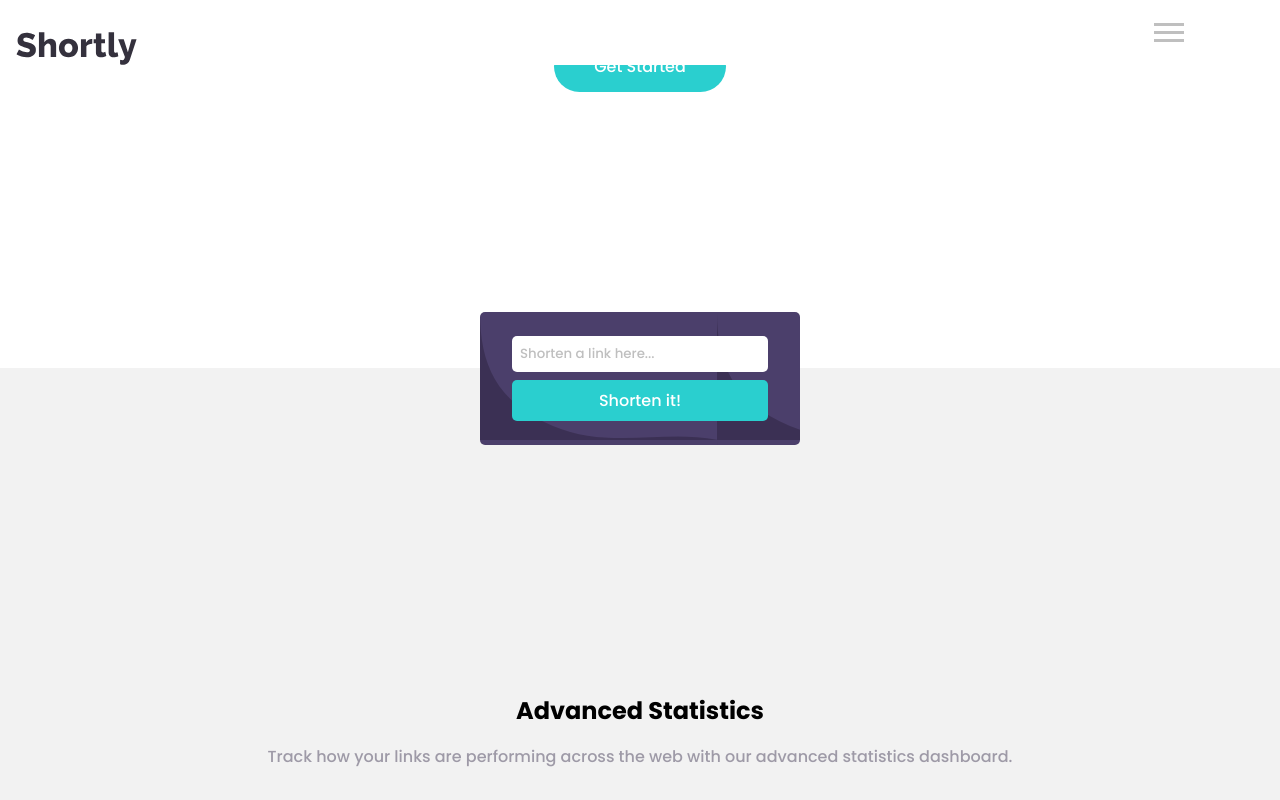
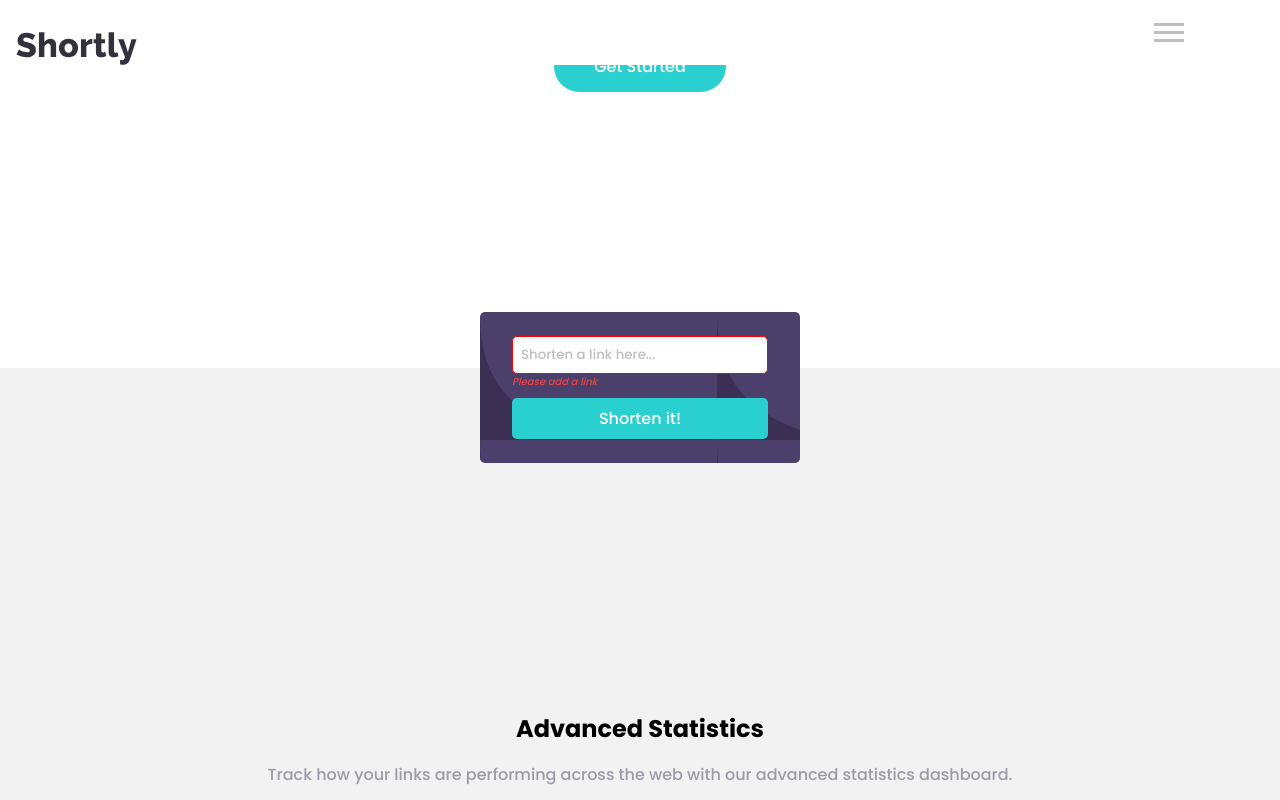
Before and after one commit to May0505/URL_shortener, a React (Create React App) app: page / in a window 1280 px wide. Both pictures are taken after a click on the button "Shorten it!". Shown: the part 527-1327 px from the top of the page. Built offline with nearby package versions, Linux system fonts and the light colour scheme.

Commit message:
修正邏輯

```diff
--- a/src/components/Shortener.js
+++ b/src/components/Shortener.js
@@ -1,39 +1,33 @@
 import React, { useState } from "react";
 
-const Shortener = ({ shortenURL, setInput }) => {
-  let [inputValue, setInputValue] = useState(true);
+const Shortener = ({ shortenURL, setInput, input }) => {
   const inputHandler = (e) => {
-    setInput(e.target.value);
+    setInput({ value: e.target.value, empty: false });
   };
 
   const enterHandler = (e) => {
     if (e.key === "Enter") {
       shortenURL();
     }
-    if (e.target.value.trim().length <= 0) {
-      setInputValue(false);
+    if (input.value.trim().length <= 0) {
+      setInput({ value: "", empty: true });
     } else {
-      setInputValue(true);
+      setInput({ value: e.target.value, empty: false });
+    }
+  };
+
+  const btnHandler = (e) => {
+    if (input.value.trim().length <= 0) {
+      setInput({ value: "", empty: true });
+    } else {
+      setInput({ value: e.target.value, empty: false });
+      shortenURL();
     }
   };
 
   return (
     <div>
-      {inputValue ? (
-        <div className='shortener-section'>
-          <input
-            type='text'
-            className='input'
-            placeholder='Shorten a link here...'
-            onChange={inputHandler}
-            onKeyPress={enterHandler}
-          />
-
-          <button className='shortener-btn' onClick={shortenURL}>
-            Shorten it!
-          </button>
-        </div>
-      ) : (
+      {input.empty ? (
         <div className='shortener-section'>
           <input
             type='text'
@@ -52,7 +46,21 @@ const Shortener = ({ shortenURL, setInput }) => {
             }}>
             Please add a link
           </p>
-          <button className='shortener-btn' onClick={shortenURL}>
+          <button className='shortener-btn' onClick={btnHandler}>
+            Shorten it!
+          </button>
+        </div>
+      ) : (
+        <div className='shortener-section'>
+          <input
+            type='text'
+            className='input'
+            placeholder='Shorten a link here...'
+            onChange={inputHandler}
+            onKeyPress={enterHandler}
+          />
+
+          <button className='shortener-btn' onClick={btnHandler}>
             Shorten it!
           </button>
         </div>
--- a/src/pages/Homepage.js
+++ b/src/pages/Homepage.js
@@ -7,7 +7,7 @@ import detailedRcords from "../images/icon-detailed-records.svg";
 import fullyCustomizable from "../images/icon-fully-customizable.svg";
 
 const Homepage = () => {
-  let [input, setInput] = useState("");
+  let [input, setInput] = useState({ value: "", empty: false });
   let [currentInput, setCurrentInput] = useState("");
   let [data, setData] = useState([]);
   const intialURL = `https://api.shrtco.de/v2/shorten?url=${currentInput}`;
@@ -46,9 +46,10 @@ const Homepage = () => {
       <div className='shorter'>
         <Shortener
           shortenURL={() => {
-            setCurrentInput(input);
+            setCurrentInput(input.value);
           }}
           setInput={setInput}
+          input={input}
         />
       </div>
       <div className='result'>
```
